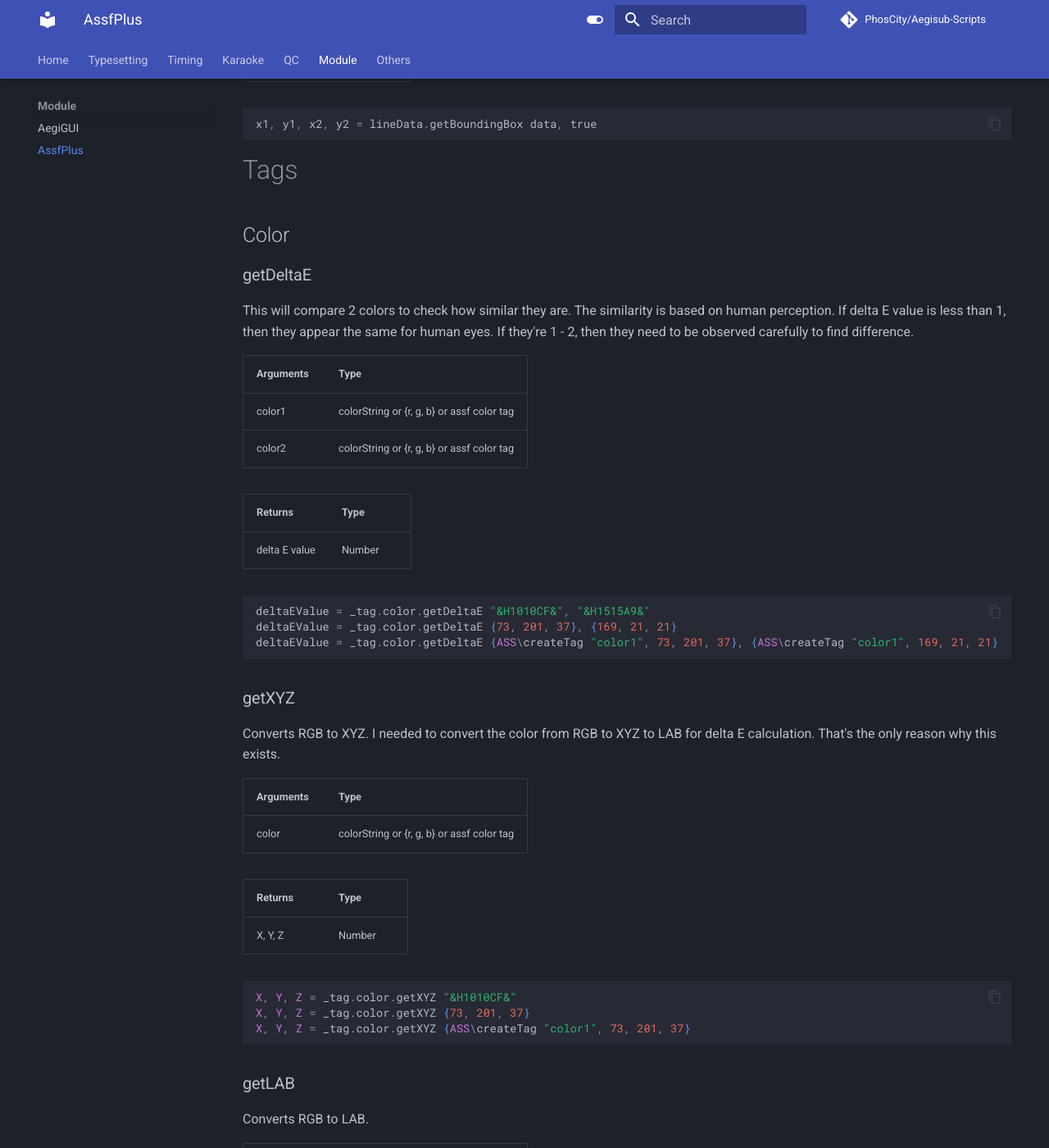
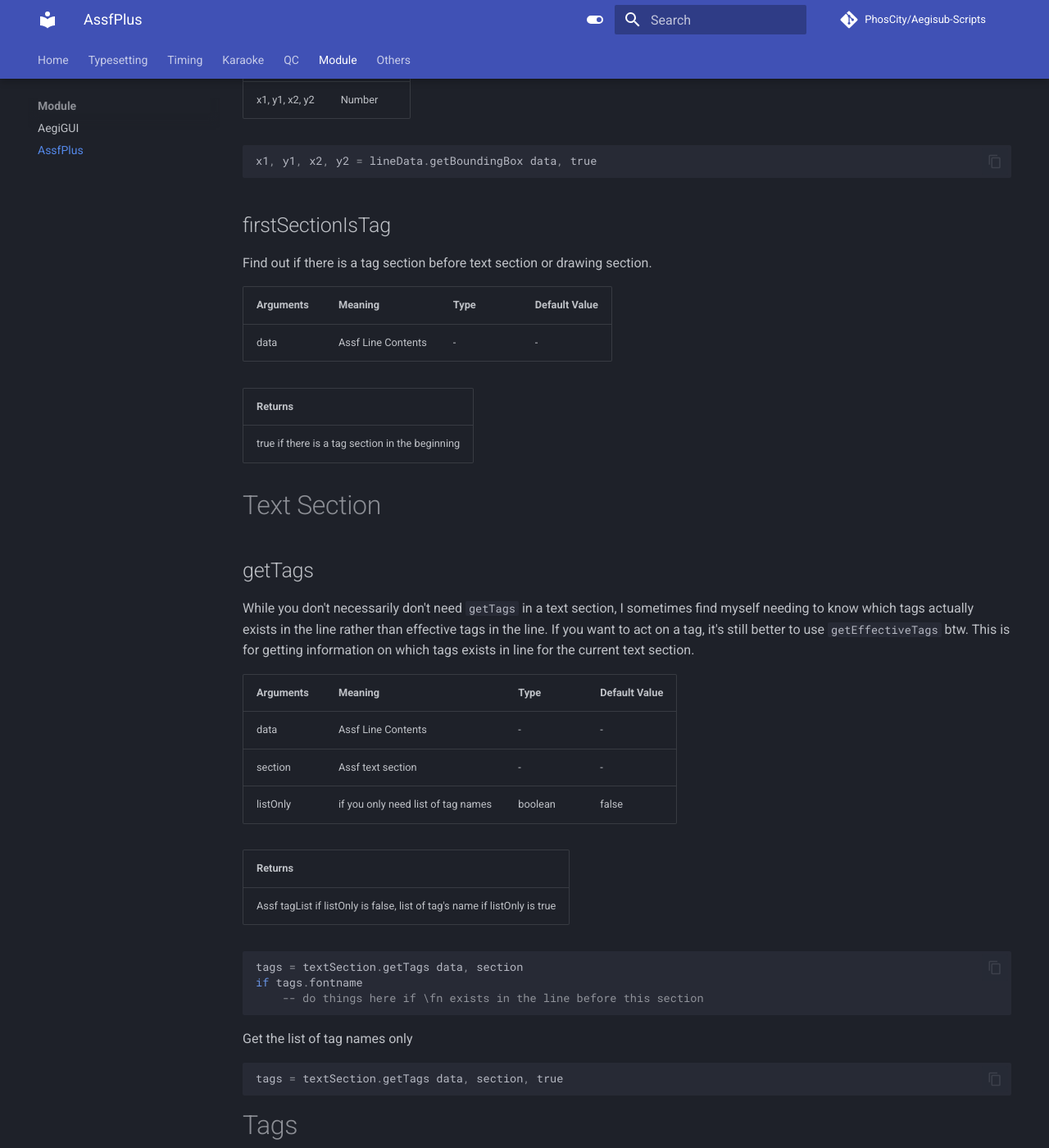
Before and after one commit to PhosCity/Aegisub-Scripts, an MkDocs documentation site: the page built from docs/AssfPlus.md, in a window 1280 px wide and 1400 px high, scrolled down 1450 px. Shown: the whole window at 82% size. Built offline with MkDocs 1.6.1 and Material for MkDocs 9.7.7, drawn with Linux system fonts in a browser that asks for light colours; comment, search, counter and statistics services are not loaded; some of the changed text lies outside the part shown.

Commit message:
[AssfPlus] getTags, firstSectionIsTag

````diff
--- a/docs/AssfPlus.md
+++ b/docs/AssfPlus.md
@@ -19,12 +19,13 @@
 tags affect the line bounds. So when I need to find the line bounds of fill of
 text only for example, I can disable them and get actual line bounds.
 
-| Arguments  | Meaning                          | Type    | Default Value |
-| ---------- | -------------------------------- | ------- | ------------- |
-| data       | Assf Line Contents               | -       | -             |
-| noBordShad | bounds without border and shadow | boolean | false         |
-| noClip     | bounds without clips             | boolean | false         |
-| noBlur     | bounds without blur              | boolean | false         |
+| Arguments     | Meaning                          | Type    | Default Value |
+| ------------- | -------------------------------- | ------- | ------------- |
+| data          | Assf Line Contents               | -       | -             |
+| noBordShad    | bounds without border and shadow | boolean | false         |
+| noClip        | bounds without clips             | boolean | false         |
+| noBlur        | bounds without blur              | boolean | false         |
+| noPerspective | bounds without perspective       | boolean | false         |
 
 | Returns | Description              | Type  |
 | ------- | ------------------------ | ----- |
@@ -37,8 +38,8 @@
 -- This will give you line bounds after removing borders and shadows
 bounds = lineData.getLineBounds data, true
 
--- This will give you line bounds after removing, boreders, shadows, clips and blurs.
-bounds = lineData.getLineBounds data, true, true, true
+-- This will give you line bounds after removing, borders, shadows, clips, blurs and perspective.
+bounds = lineData.getLineBounds data, true, true, true, true
 ```
 
 ## getBoundingBox
@@ -56,6 +57,50 @@
 
 ```moon
 x1, y1, x2, y2 = lineData.getBoundingBox data, true
+```
+
+## firstSectionIsTag
+
+Find out if there is a tag section before text section or drawing section.
+
+| Arguments | Meaning            | Type | Default Value |
+| --------- | ------------------ | ---- | ------------- |
+| data      | Assf Line Contents | -    | -             |
+
+| Returns                                         |
+| ----------------------------------------------- |
+| true if there is a tag section in the beginning |
+
+# Text Section
+
+## getTags
+
+While you don't necessarily don't need `getTags` in a text section, I sometimes
+find myself needing to know which tags actually exists in the line rather than
+effective tags in the line. If you want to act on a tag, it's still better to
+use `getEffectiveTags` btw. This is for getting information on which tags
+exists in line for the current text section.
+
+| Arguments | Meaning                            | Type    | Default Value |
+| --------- | ---------------------------------- | ------- | ------------- |
+| data      | Assf Line Contents                 | -       | -             |
+| section   | Assf text section                  | -       | -             |
+| listOnly  | if you only need list of tag names | boolean | false         |
+
+| Returns                                                                   |
+| ------------------------------------------------------------------------- |
+| Assf tagList if listOnly is false, list of tag's name if listOnly is true |
+
+```moon
+tags = textSection.getTags data, section
+if tags.fontname
+    -- do things here if \fn exists in the line before this section
+```
+
+Get the list of tag names only
+
+```moon
+tags = textSection.getTags data, section, true
 ```
 
 # Tags
````
Also changed, not shown: other parts of docs/AssfPlus.md (+0 -2 lines), 2 other files.
